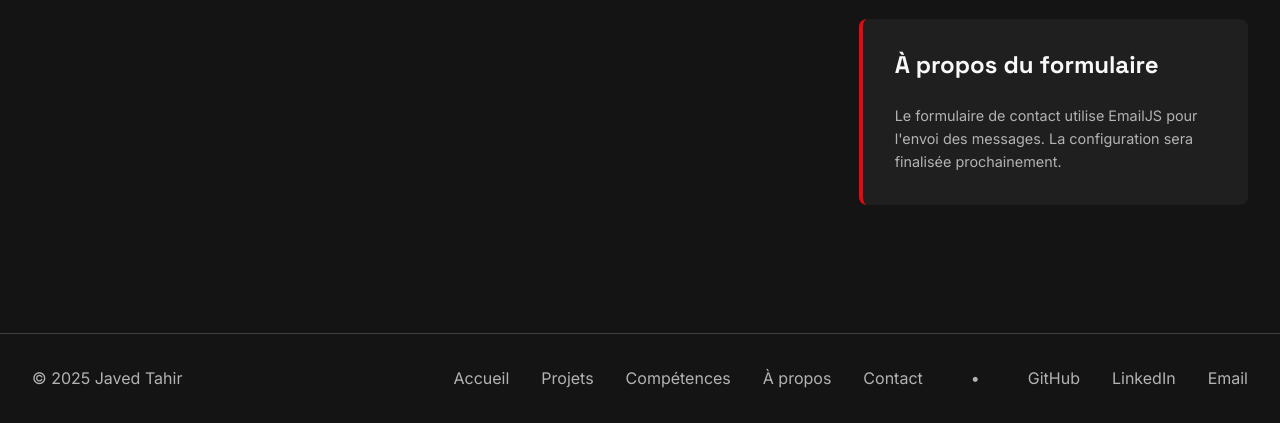
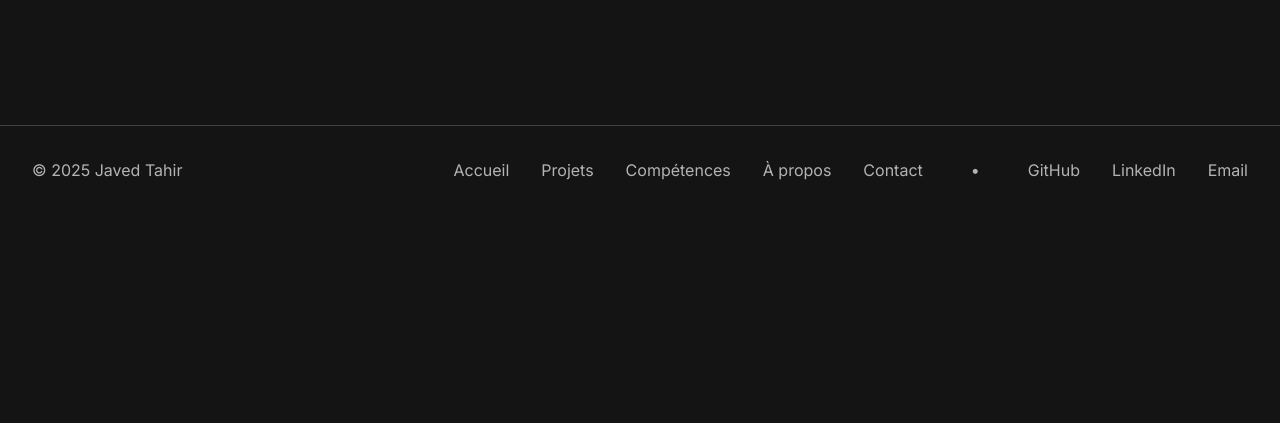
Before and after one commit to Jean-Jawed/javedDraft2A, a plain HTML site: page contact.html in a window 1280 px wide. Shown: the part 1089-1512 px from the top of the page. After the commit the page ends 1305 px from the top, so only its background shows below. Drawn offline with Linux system fonts and the light colour scheme.

Commit message:
delete div provisoire contact

```diff
--- a/contact.html
+++ b/contact.html
@@ -164,11 +164,6 @@
                         </div>
                     </div>
 
-                    <div class="info-card info-card--highlight">
-                        <h3>À propos du formulaire</h3>
-                        <p>Le formulaire de contact utilise EmailJS pour l'envoi des messages. La configuration sera
-                            finalisée prochainement.</p>
-                    </div>
                 </div>
             </div>
         </div>
```
